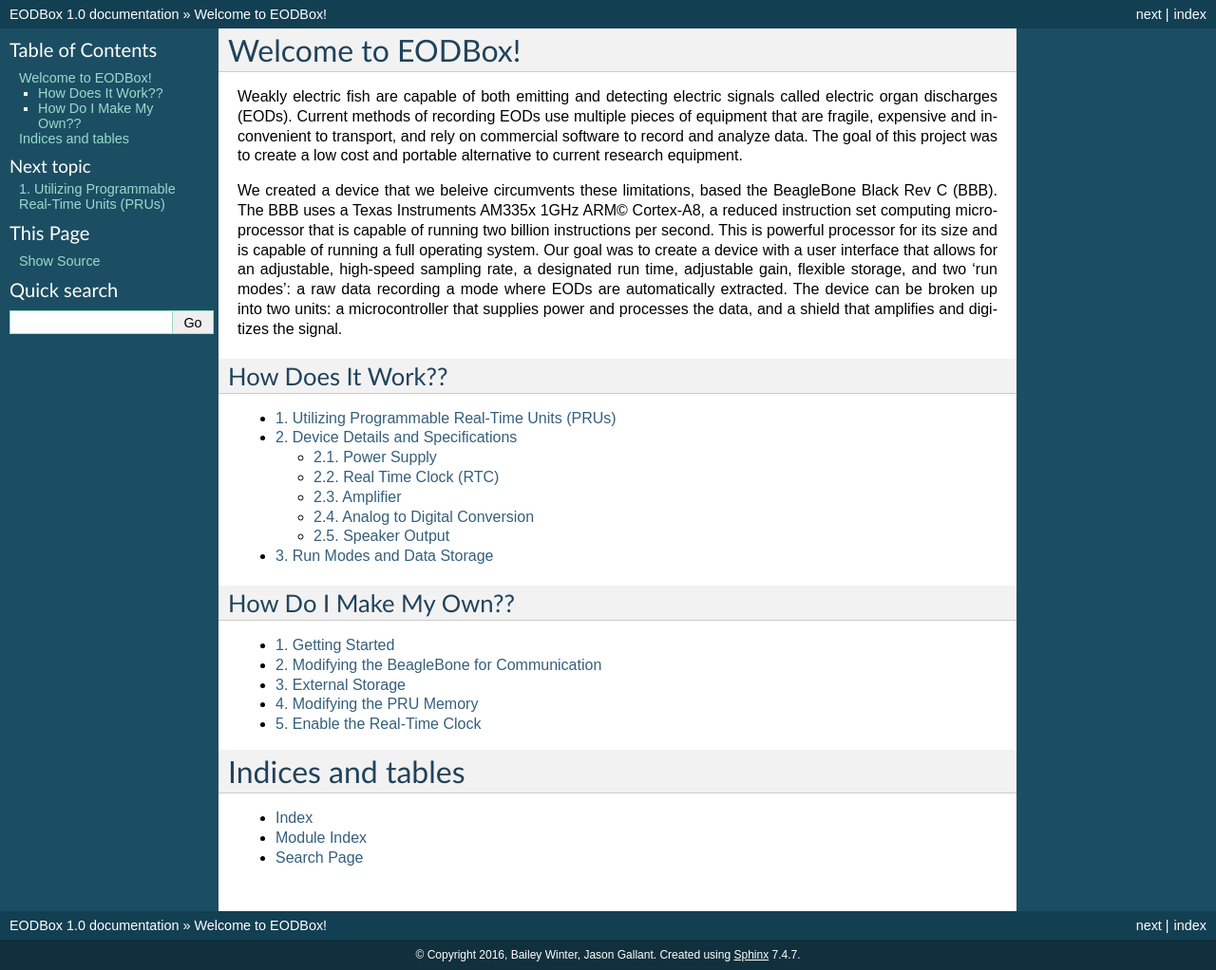
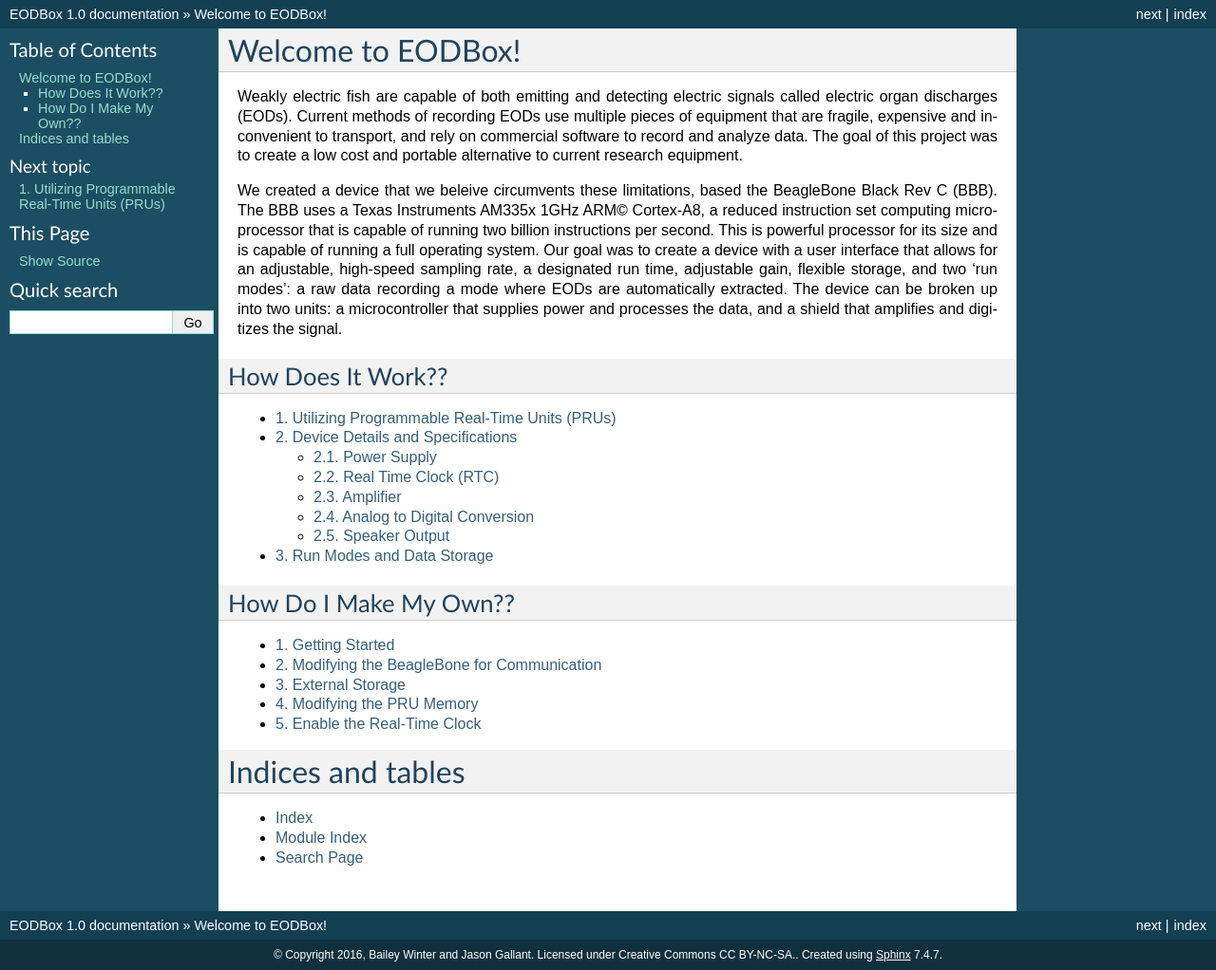
Before and after one commit to msuefishlab/EODBox, a Sphinx documentation site: the page built from docs/index.rst, in a window 1280 px wide. Shown: the whole page at 95% size. Built offline with Sphinx 7.4.7, drawn with Linux system fonts in a browser that asks for light colours.

Commit message:
Added CC License

```diff
--- a/docs/conf.py
+++ b/docs/conf.py
@@ -44,7 +44,7 @@ master_doc = 'index'
 
 # General information about the project.
 project = u'EODBox'
-copyright = u'2016, Bailey Winter, Jason Gallant'
+copyright = u'2016, Bailey Winter and Jason Gallant.  Licensed under Creative Commons CC BY-NC-SA.'
 
 # The version info for the project you're documenting, acts as replacement for
 # |version| and |release|, also used in various other places throughout the
```
